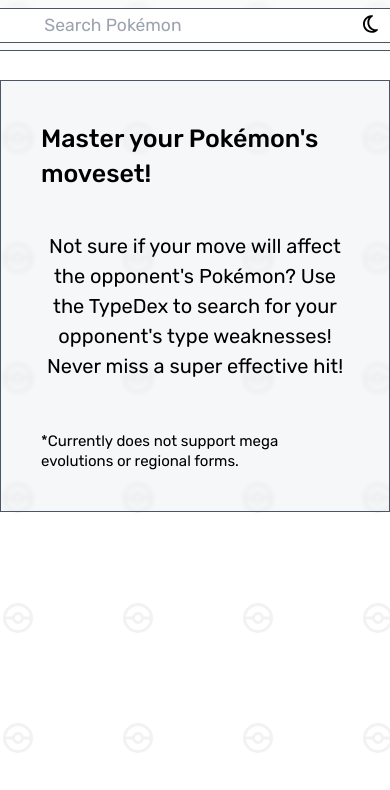
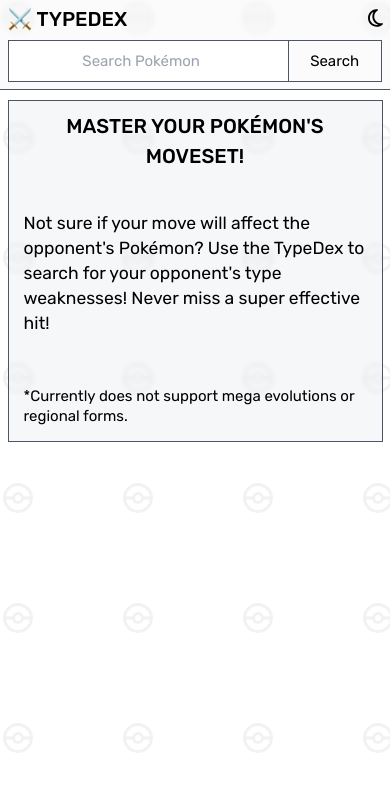
Before and after one commit to plumsily/typedex, a React (Create React App) app: page / in a window 390 px wide. Shown: the top 790 px of the page. Built offline with nearby package versions, Linux system fonts and the light colour scheme.

Commit message:
added support for mobile, fully responsive now

```diff
--- a/public/index.html
+++ b/public/index.html
@@ -25,7 +25,7 @@
       href="https://fonts.googleapis.com/css2?family=Rubik:ital,wght@0,300;0,400;0,500;0,600;0,700;0,800;0,900;1,300;1,400;1,500;1,600;1,700;1,800;1,900&display=swap"
       rel="stylesheet"
     />
-    <title>typeDex</title>
+    <title>TypeDex</title>
   </head>
   <body>
     <noscript>You need to enable JavaScript to run this app.</noscript>
--- a/src/App.css
+++ /dev/null
@@ -1,6 +0,0 @@
-header{
-  width: 100vw;
-}
-.content{
-  max-width: 70ch;
-}
--- a/src/App.js
+++ b/src/App.js
@@ -1,5 +1,4 @@
 import React, { useRef, useState, useEffect } from "react";
-import "./App.css";
 import darkpattern from "./Assets/darkpattern.svg";
 import lightpattern from "./Assets/lightpattern.svg";
 
@@ -151,7 +150,7 @@
     <div
       className={`${
         darkMode === true ? "dark" : ""
-      } App relative flex flex-col h-screen items-center`}
+      } App relative flex flex-col w-screen items-center`}
     >
       <Header
         inputRef={searchInputRef}
--- a/src/Components/Default.js
+++ b/src/Components/Default.js
@@ -11,12 +11,12 @@
       appear
       unmountOnExit
     >
-      <section className="dark:text-white content pt-16 max-w-[70ch] flex flex-col items-center">
-        <div className="flex flex-col justify-center items-center bg-gray-300/20 dark:bg-gray-300/10 backdrop-blur-[2px] border border-gray-600 p-8">
-          <h2 className="text-xl font-medium mb-8">
+      <section className="dark:text-white content pt-20 sm:pt-16 flex flex-col items-center xl:text-base text-xs w-screen px-1.5 sm:px-0">
+        <div className="flex flex-col justify-center items-center bg-gray-300/20 dark:bg-gray-300/10 backdrop-blur-[2px] border border-gray-600 sm:p-4 px-3 pb-3 pt-2 lg:w-[70ch] md:w-[50ch]">
+          <h2 className="text-base sm:text-xl font-medium mb-8 uppercase text-center">
             Master your Pokémon's moveset!
           </h2>
-          <p className="text-base text-center">
+          <p className="text-sm sm:text-base text-left sm:text-center">
             Not sure if your move will affect the opponent's Pokémon? Use the
             TypeDex to search for your opponent's type weaknesses! Never miss a
             super effective hit!
--- a/src/Components/Header.js
+++ b/src/Components/Header.js
@@ -7,23 +7,22 @@
 
 const Header = ({ inputRef, handleSearch, darkMode, handleDark }) => {
   return (
-    <header className="dark:bg-transparent fixed grid grid-cols-3 w-screen py-1.5 px-3 justify-between bg-gray-300/10 backdrop-blur-[3px] border-b border-gray-600 z-10">
+    <header className="-mt-2 sm:mt-0 dark:bg-transparent fixed grid grid-cols-1 grid-rows-2 sm:grid-rows-1 sm:grid-cols-3 w-full sm:py-1.5 sm:px-3 p-1.5 justify-between bg-gray-300/10 backdrop-blur-[3px] border-b border-gray-600 z-10">
       <button
         onClick={(event) => window.location.reload()}
-        className="w-max dark:text-white text-xl font-medium"
+        className="row-start-1 col-start-1 w-max text-left xl:text-xl md:text-base sm:text-sm text-base dark:text-white font-medium"
       >
         ⚔️ TYPEDEX
       </button>
       <Search inputRef={inputRef} handleSearch={handleSearch} />
       <button
         onClick={(event) => handleDark()}
-        className="justify-self-end dark:text-white"
+        className="row-start-1 col-start-1 sm:col-start-3 justify-self-end dark:text-white"
       >
-        {/* {darkMode ? "☀️" : "🌙"} */}
         {darkMode ? (
-          <FontAwesomeIcon icon={solidMoon} />
+          <FontAwesomeIcon className="mr-1 sm:mr-0" icon={solidMoon} />
         ) : (
-          <FontAwesomeIcon className="mr-[-3px]" icon={regularMoon} />
+          <FontAwesomeIcon className="m-auto sm:mr-[-3px]" icon={regularMoon} />
         )}
       </button>
     </header>
--- a/src/Components/Search.js
+++ b/src/Components/Search.js
@@ -1,14 +1,9 @@
-import React, { useEffect, useState } from "react";
-// import { CSSTransition } from "react-transition-group";
+import React from "react";
 import "./Search.css";
 
 const Search = ({ inputRef, handleSearch }) => {
   return (
-    //   <div className="flex flex-col justify-center items-center p-4 bg-gray-400/60 rounded-lg">
-    //     <h2 className="">{oppName}</h2>
-    //     <img className="" src={oppImgSrc}></img>
-    //   </div>
-    <div className="dark:text-white flex flex-row justify-self-center w-[70ch]">
+    <div className="row-start-2 sm:row-start-1 col-start-1 sm:col-start-2 dark:text-white flex flex-row sm:justify-self-center lg:w-[70ch] md:w-[50ch] sm:w-[380px] w-full xl:text-base text-xs">
       <input
         type="search"
         placeholder="Search Pokémon"
@@ -20,11 +15,11 @@
             handleSearch(inputRef.current.value.toLowerCase());
           }
         }}
-        className="dark:text-white dark:bg-black px-2 text-center text-sm w-5/6 border border-gray-600"
+        className="dark:text-white dark:bg-black sm:py-1 py-2 px-2 text-center md:w-5/6 w-3/4 border border-gray-600"
       ></input>
       <button
         onClick={(event) => handleSearch(inputRef.current.value.toLowerCase())}
-        className="w-1/6 border text-sm border-gray-600 ml-[-1px] transition-all dark:hover:bg-cyan-500 hover:text-white hover:bg-black"
+        className="md:w-1/6 w-1/4 border border-gray-600 ml-[-1px] transition-all dark:hover:bg-cyan-500 hover:text-white hover:bg-black"
       >
         Search
       </button>
--- a/src/Components/Viewport.css
+++ b/src/Components/Viewport.css
@@ -51,15 +51,15 @@
     content: attr(data-hover);
     visibility: hidden;
     opacity: 0;
-    width: 400px;
+    width: 450px;
     text-align: start;
     padding: 5px 10px;
     transition: opacity 200ms ease-in-out;
 
     position: absolute;
     z-index: 1;
-    left: 200%;
-    top: -100%;
+    right: -4px;
+    top: -5em;
 }
 
 .hovertext:hover:before {
--- a/src/index.css
+++ b/src/index.css
@@ -6,10 +6,7 @@
   box-sizing: border-box;
 }
 html{
-  /* background: linear-gradient(160deg,rgb(243, 74, 74),rgb(220,38,38)); */
-  /* background: lightgray; */
-  /* background-image: url("./ball.svg"); */
-  /* background: linear-gradient(180deg,rgba(255,255,255,0),rgba(200,200,200,0.6)), url("./Assets/pattern.svg"); */
+
   font-size: 1.25em;
 }
 body {
@@ -18,5 +15,4 @@
   -moz-osx-font-smoothing: grayscale;
   margin: auto;
   line-height: 1.75;
-  /* background: url("./Assets/lightpattern.svg"); */
 }
```
Also changed, not shown: src/Components/Viewport.js (+29 -23 lines).
